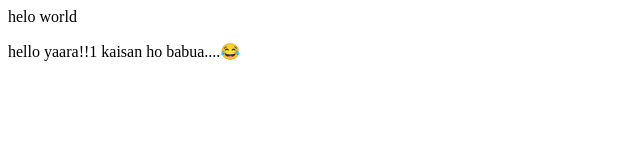
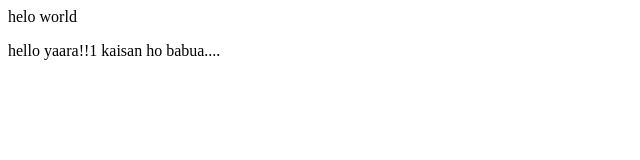
Before and after one commit to ANUK1545/LocalRepo, a plain HTML site: page index.html in a window 1280 px wide. Shown: the full height of the page, 0-640 px from the left. Drawn offline with Linux system fonts and the light colour scheme.

Commit message:
back smiley

```diff
--- a/index.html
+++ b/index.html
@@ -1,5 +1,5 @@
 <p> helo world</p>
 <p>
     hello yaara!!1
-    kaisan ho babua....😂
+    kaisan ho babua....
 </p>
```
